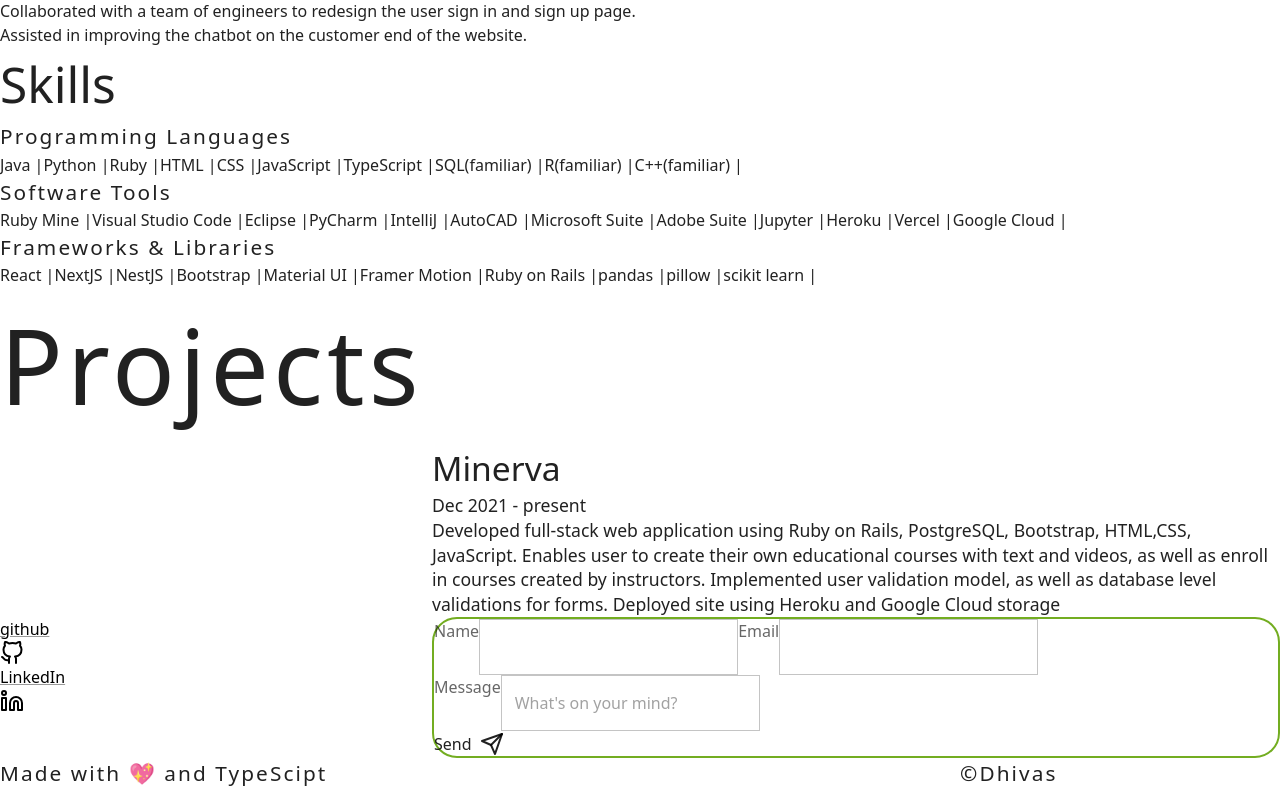
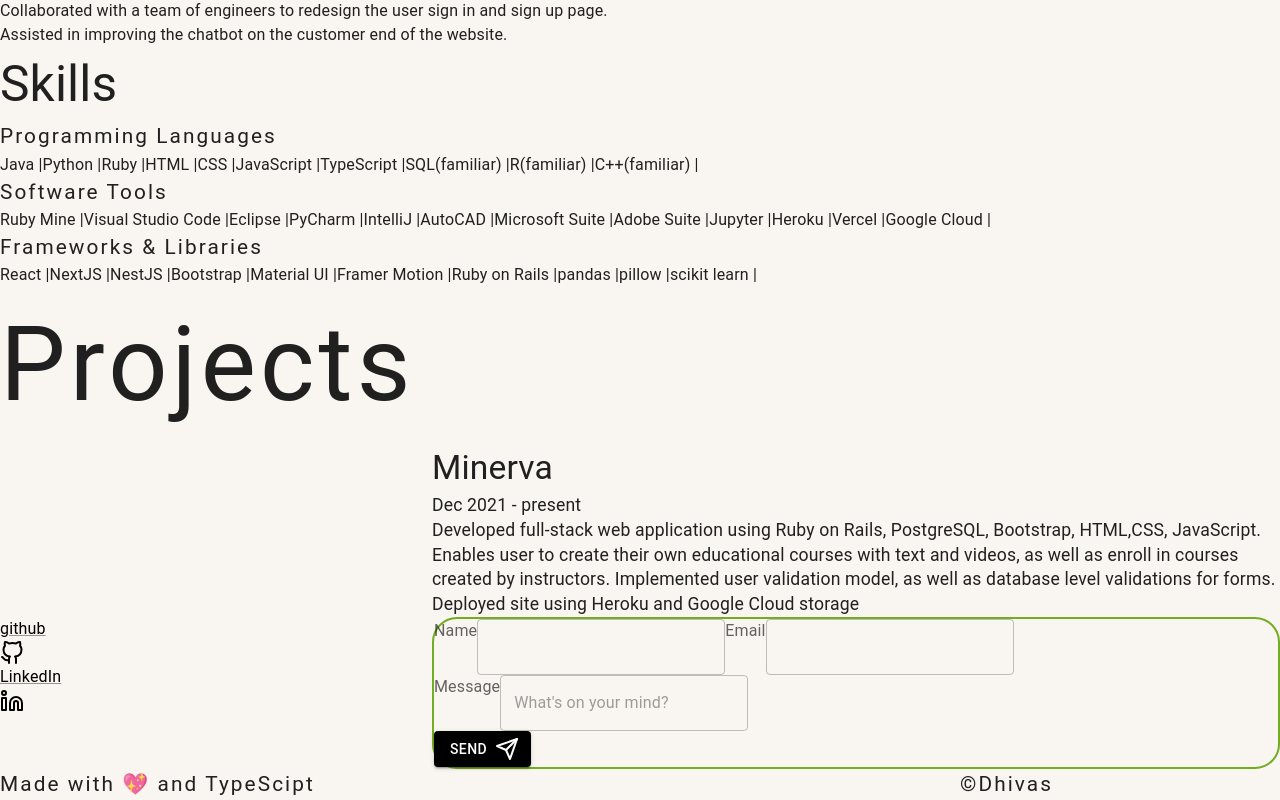
Before and after one commit to Dhivas-Sugumar/Personal-Site, a Next.js app: page / in a window 1280 px wide. Shown: the part 2045-2845 px from the top of the page. Built offline with nearby package versions, Linux system fonts and the light colour scheme.

Commit message:
Fixed material ui theme color.

```diff
--- a/src/pages/_app.tsx
+++ b/src/pages/_app.tsx
@@ -27,6 +27,7 @@ function MyApp({ Component, pageProps }: AppProps) {
 
 
   return (
+
     <ColorContext.Provider value={colorMode}>
       <ThemeProvider theme={theme}>
         <CssBaseline enableColorScheme />
--- a/src/themes/theme.ts
+++ b/src/themes/theme.ts
@@ -8,7 +8,6 @@ const baseTheme = createTheme({
 })
 
 const darkTheme = createTheme({
-  ...baseTheme,
   palette: {
     mode: "dark",
     primary: {
@@ -27,7 +26,6 @@ const darkTheme = createTheme({
   }
 })
 const lightTheme = createTheme({
-  ...baseTheme,
   palette: {
     mode: "light",
     primary: {
@@ -46,4 +44,4 @@ const lightTheme = createTheme({
   }
 })
 
-export { darkTheme, lightTheme }
+export { darkTheme, lightTheme, baseTheme }
```
